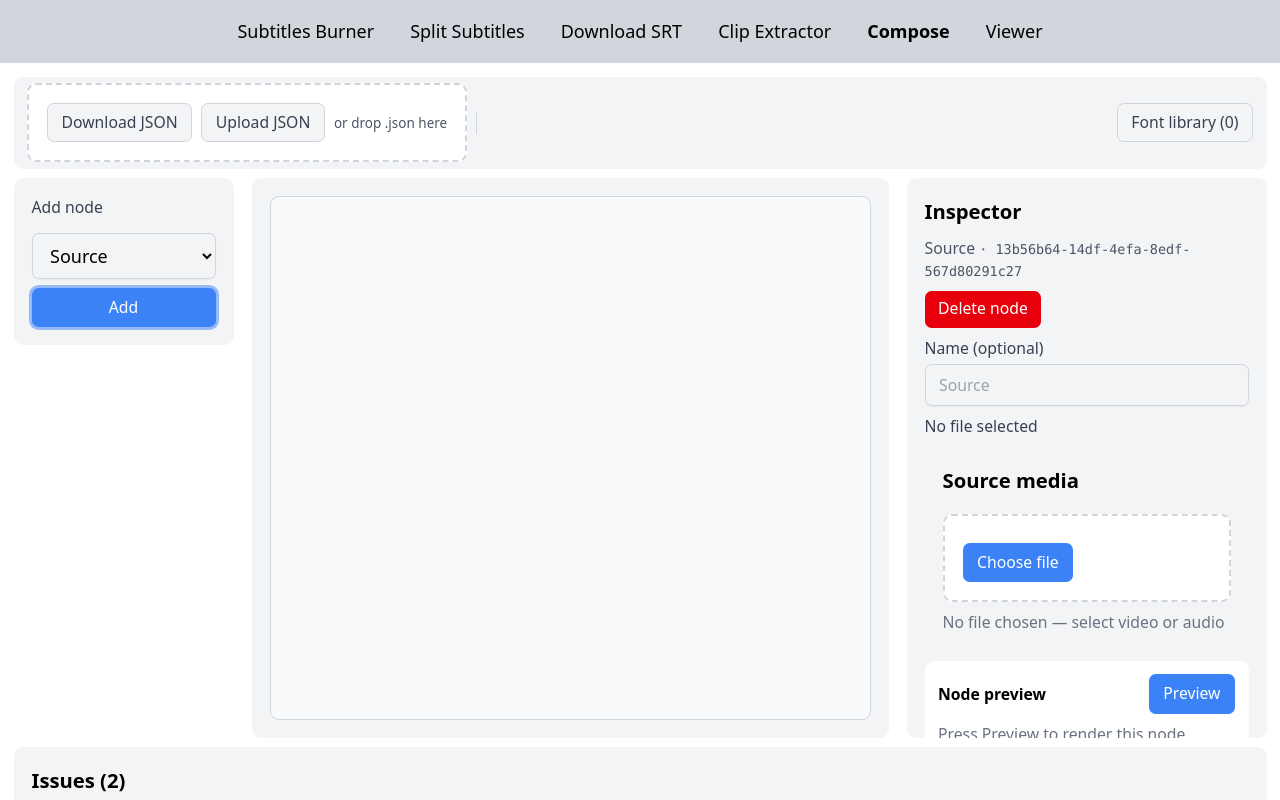
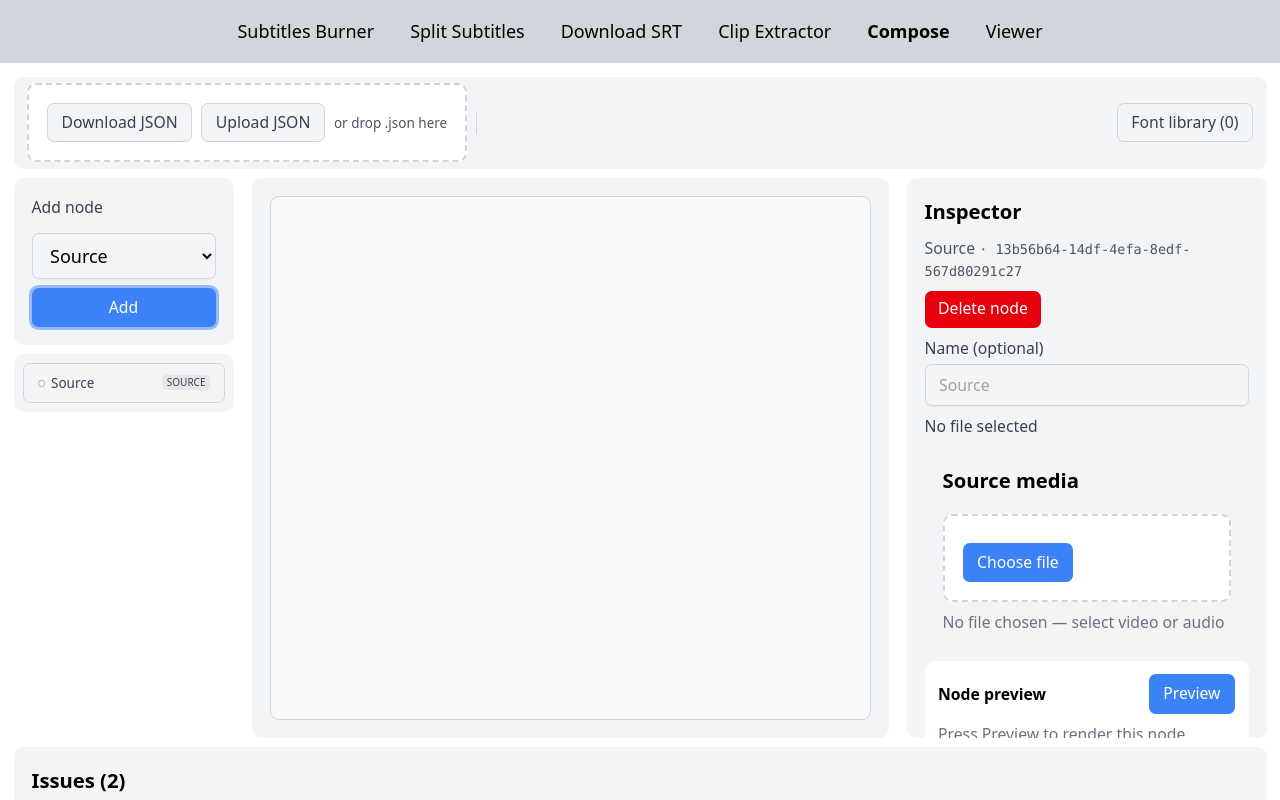
Before and after one commit to BurnySc2/burn-subtitles-web, a SvelteKit app: page /compose in a window 1280 px wide. Both pictures are taken after a click on the button "Add". Shown: the top 800 px of the page. Built offline with nearby package versions, Linux system fonts and the light colour scheme.

Commit message:
Add quick media list to compose

```diff
--- /dev/null
+++ b/src/lib/components/feature/compose/ComposeQuickAddList.svelte
@@ -0,0 +1,56 @@
+<script lang="ts">
+import { compose_state } from "$lib/media/compose-state.svelte"
+import type { ComposeNode } from "$lib/media/compose-types"
+import { compose_node_title } from "$lib/media/compose-types"
+
+type MediaNode = Extract<ComposeNode, { type: "source" | "overlay" | "subtitles" }>
+
+function is_media_node(node: ComposeNode): node is MediaNode {
+    return node.type === "source" || node.type === "overlay" || node.type === "subtitles"
+}
+
+let media_nodes = $derived(compose_state.nodes.filter(is_media_node))
+
+function attached_file(node: MediaNode): File | null {
+    return node.type === "overlay" ? node.data.image : node.data.file
+}
+
+function display_name(node: MediaNode): string {
+    return attached_file(node)?.name ?? compose_node_title(node.type, node.data.label)
+}
+
+function select_node(node_id: string): void {
+    compose_state.selected_id = node_id
+    compose_state.selected_edge_id = null
+}
+</script>
+
+<div class="flex w-full flex-col gap-1 rounded-lg bg-gray-100 p-2">
+    {#if media_nodes.length === 0}
+        <p class="px-1 py-2 text-xs text-gray-500">Add source, then attach file in Inspector</p>
+    {:else}
+        <ul class="flex max-h-40 flex-col gap-1 overflow-y-auto">
+            {#each media_nodes as node (node.id)}
+                {@const file = attached_file(node)}
+                {@const name = display_name(node)}
+                <li>
+                    <button
+                        type="button"
+                        onclick={() => select_node(node.id)}
+                        aria-current={compose_state.selected_id === node.id}
+                        title={name}
+                        class="btn btn-secondary btn-sm flex w-full items-center gap-1 truncate text-left"
+                    >
+                        <span
+                            aria-hidden="true"
+                            class={file ? "text-green-700" : "text-gray-400"}
+                            >{file ? "✓" : "○"}</span
+                        >
+                        <span class="min-w-0 flex-1 truncate text-xs">{name}</span>
+                        <span class="rounded bg-gray-200 px-1 text-[10px] uppercase">{node.type}</span>
+                    </button>
+                </li>
+            {/each}
+        </ul>
+    {/if}
+</div>
--- a/src/routes/compose/+page.svelte
+++ b/src/routes/compose/+page.svelte
@@ -9,6 +9,7 @@ import ComposeIssuesPanel from "$lib/components/feature/compose/ComposeIssuesPan
 import ComposeJsonBar from "$lib/components/feature/compose/ComposeJsonBar.svelte"
 import ComposePalette from "$lib/components/feature/compose/ComposePalette.svelte"
 import ComposeProjectToolbar from "$lib/components/feature/compose/ComposeProjectToolbar.svelte"
+import ComposeQuickAddList from "$lib/components/feature/compose/ComposeQuickAddList.svelte"
 import ComposeRenderBar from "$lib/components/feature/compose/ComposeRenderBar.svelte"
 import { execute_compose_graph } from "$lib/media/compose-executor"
 import { compose_filename } from "$lib/media/compose-filename"
@@ -274,7 +275,10 @@ onDestroy(() => {
         {/snippet}
     </ComposeProjectToolbar>
     <div class="flex h-[calc(100vh-240px)] w-full items-start gap-4">
-        <div class="w-[220px] shrink-0"><ComposePalette on_add={handle_add} /></div>
+        <div class="w-[220px] shrink-0">
+            <ComposePalette on_add={handle_add} />
+            <div class="mt-2 overflow-y-auto"><ComposeQuickAddList /></div>
+        </div>
         <div class="flex h-full min-w-0 flex-1 flex-col rounded-lg bg-gray-100 p-4"><ComposeCanvas /></div>
         <div class="flex h-full w-80 shrink-0 flex-col gap-2 overflow-y-auto">
             <ComposeInspector on_preview={handle_node_preview} />
```
